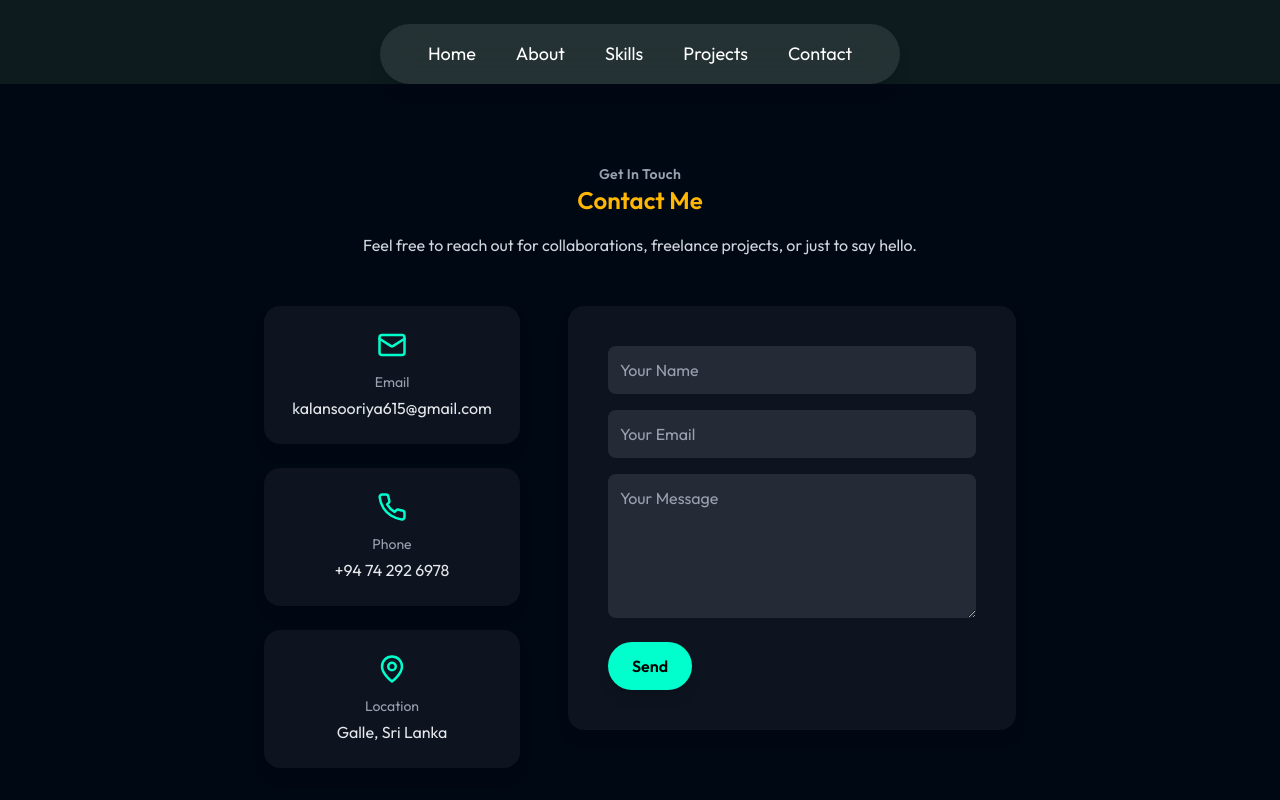
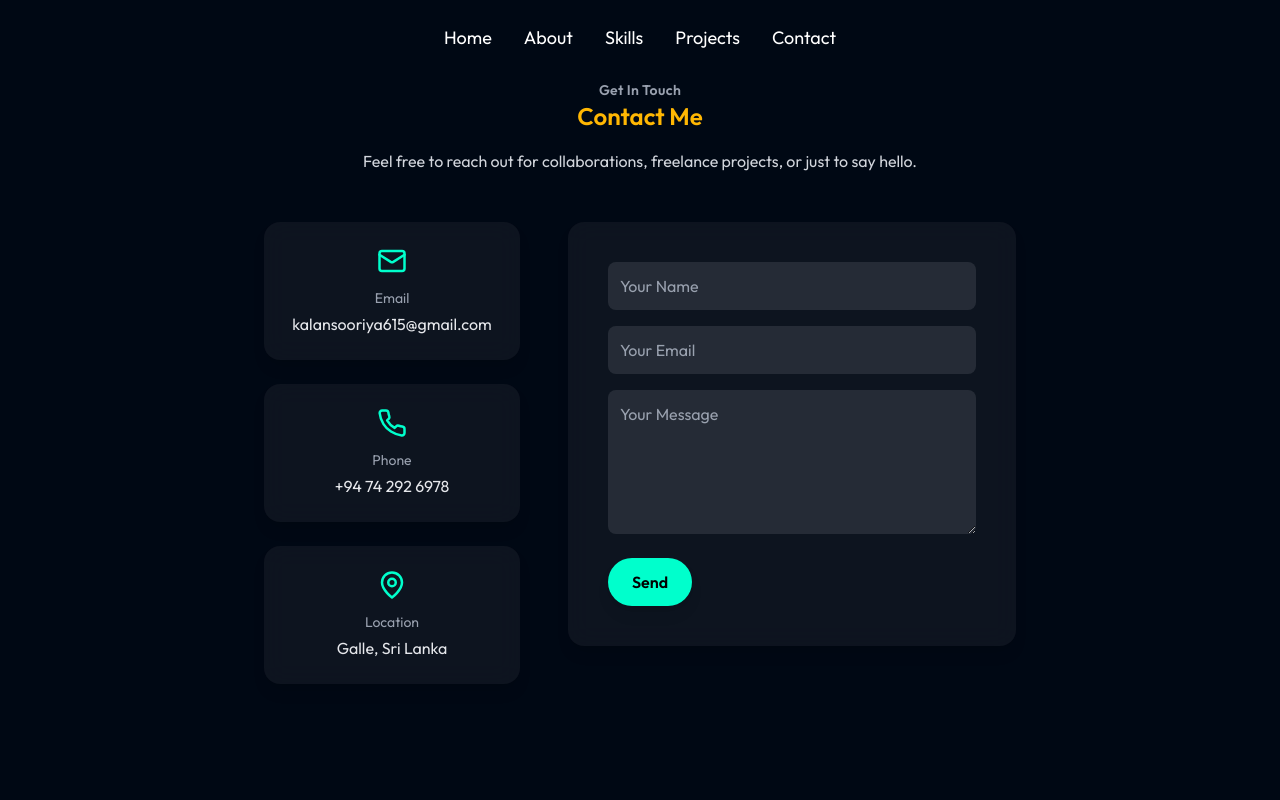
Before and after one commit to Praveenmkl/portfolio, a Next.js app: page /contact in a window 1280 px wide. Built offline with nearby package versions, Linux system fonts and the light colour scheme; a web font is replaced by a local one.

Commit message:
nav bar done

```diff
--- a/package.json
+++ b/package.json
@@ -14,6 +14,7 @@
     "next": "^14.0.4",
     "react": "^18.2.0",
     "react-dom": "^18.2.0",
+    "react-scroll": "^1.9.3",
     "three": "^0.180.0",
     "vanta": "^0.5.24"
   },
--- a/src/app/about/page.tsx
+++ b/src/app/about/page.tsx
@@ -3,7 +3,7 @@ import { Award, Globe, FolderKanban } from "lucide-react";
 
 const AboutMePage = () => {
   return (
-    <div>
+    <div id='about'>
       {/* About Me Section */}
       <section className="relative z-10 -mt-20 px-4 sm:px-8 max-w-7xl mx-auto  ">
 
--- a/src/app/components/Navbar.tsx
+++ b/src/app/components/Navbar.tsx
@@ -1,3 +1,113 @@
+"use client";
+
+import { useEffect, useState } from "react";
+import { Link as ScrollLink } from "react-scroll";
+import Image from "next/image";
+import menuIcon from "../../../public/menu-icon.png";
+
+const Navbar = () => {
+  const [sticky, setSticky] = useState(false);
+  const [mobileMenu, setMobileMenu] = useState(false);
+
+  useEffect(() => {
+    const handleScroll = () => setSticky(window.scrollY > 100);
+    window.addEventListener("scroll", handleScroll);
+    return () => window.removeEventListener("scroll", handleScroll);
+  }, []);
+
+  const toggleMenu = () => setMobileMenu((prev) => !prev);
+
+  // Define navbar items with custom offsets
+  const navItems = [
+    { name: "home", offset: -80 },
+    { name: "about", offset: -260 },
+    { name: "skills", offset: -80 },
+    { name: "projects", offset: -10 },
+    { name: "contact", offset: -20 },
+  ];
+
+  return (
+    <nav className={`fixed top-0 w-full z-50 py-2 transition-all ${sticky ? "bg-[#0d1b1e]/90 shadow-md backdrop-blur-lg" : "bg-transparent"}`}>
+      <div className="max-w-7xl mx-auto flex items-center justify-between px-6 md:px-12 py-4">
+
+        {/* Desktop Menu */}
+        <ul className="hidden md:flex flex-1 justify-center gap-8 text-white text-lg">
+          {navItems.map((item) => (
+            <li key={item.name}>
+              <ScrollLink
+                to={item.name}
+                smooth={true}
+                duration={500}
+                offset={item.offset}
+                className="cursor-pointer hover:text-[#ffb703] transition-colors capitalize"
+              >
+                {item.name}
+              </ScrollLink>
+            </li>
+          ))}
+        </ul>
+
+        {/* Mobile Menu Button */}
+        <div className="md:hidden">
+          <Image src={menuIcon} alt="Menu" className="w-8 cursor-pointer" onClick={toggleMenu} />
+        </div>
+      </div>
+
+      {/* Mobile Menu Dropdown */}
+      {mobileMenu && (
+        <ul className="flex flex-col items-center gap-6 text-white text-lg py-6 bg-[#0d1b1e]/95 backdrop-blur-lg md:hidden">
+          {navItems.map((item) => (
+            <li key={item.name}>
+              <ScrollLink
+                to={item.name}
+                smooth={true}
+                duration={500}
+                offset={item.offset}
+                onClick={toggleMenu}
+                className="cursor-pointer hover:text-[#ffb703] transition-colors capitalize"
+              >
+                {item.name}
+              </ScrollLink>
+            </li>
+          ))}
+        </ul>
+      )}
+    </nav>
+  );
+};
+
+export default Navbar;
+
+
+
+
+
+
+
+
+
+
+
+
+
+
+
+
+
+
+
+
+
+
+
+
+
+
+
+
+
+
+{/*
 "use client";
 
 import Link from "next/link";
@@ -12,17 +122,17 @@ const Navbar = () => {
         <Link href="/" className="hover:text-[#ffb703] transition-colors">
           Home
         </Link>
-        <Link href="/about" className="hover:text-[#ffb703] transition-colors">
+        <Link href="/" className="hover:text-[#ffb703] transition-colors">
           About
         </Link>
-        <Link href="/skills" className="hover:text-[#ffb703] transition-colors">
+        <Link href="/" className="hover:text-[#ffb703] transition-colors">
           Skills
         </Link>
-        <Link href="/projects" className="hover:text-[#ffb703] transition-colors">
+        <Link href="/" className="hover:text-[#ffb703] transition-colors">
           Projects
         </Link>
 
-        <Link href="/contact" className="hover:text-[#ffb703] transition-colors">
+        <Link href="/" className="hover:text-[#ffb703] transition-colors">
           Contact
         </Link>
       </nav>
@@ -30,4 +140,4 @@ const Navbar = () => {
   );
 };
 
-export default Navbar;
+export default Navbar; */}
--- a/src/app/contact/page.tsx
+++ b/src/app/contact/page.tsx
@@ -4,6 +4,7 @@ import { Mail, Phone, MapPin } from "lucide-react";
 
 const ContactMe = () => {
   return (
+    <div id="contact">
     <section className="relative z-10 mt-20 px-4 sm:px-8 w-full">
       {/* Section Title */}
       <div className="text-center mb-12 max-w-7xl mx-auto">
@@ -65,6 +66,7 @@ const ContactMe = () => {
         </div>
       </div>
     </section>
+    </div>
   );
 };
 
--- a/src/app/page.js
+++ b/src/app/page.js
@@ -66,11 +66,12 @@ export default function Home() {
 
   return (
 
+
     <main className="relative min-h-screen bg-[#0d1b1e] text-white flex flex-col items-center justify-center  py-10 pb-0 overflow-hidden">
 
       {/* <div className="absolute -top-10 right-300 m-6 w-60 h-60 bg-[#ffb703] rounded-[40%] blur-2xl opacity-100"></div>*/}
       {/* Hero Section */}
-      <section className="text-center max-w-sm sm:max-w-3xl relative z-10 py-10">
+      <section id="home" className="text-center max-w-sm sm:max-w-3xl relative z-10 py-10 mt-10">
 
         {/* Profile Image */}
         <div className="flex justify-center pb-6">
@@ -115,22 +116,22 @@ export default function Home() {
           </Link>
         </div>
 
+        <section className="max-w-xs sm:max-w-2xl text-center text-gray-300 relative z-10 px-4 py-2 mt-10">
 
+
+
+          <p className="text-sm sm:text-base leading-relaxed">
+            With a strong background in graphic design and content creation, I
+            specialize in crafting digital experiences that combine creativity
+            with functionality. From sleek websites to engaging visuals, I bring
+            ideas to life through design and code.
+          </p>
+        </section>
 
       </section>
 
       {/* About / Short Intro */}
-      <section className="max-w-xs sm:max-w-2xl text-center text-gray-300 relative z-10 px-4 py-2">
 
-
-
-        <p className="text-sm sm:text-base leading-relaxed">
-          With a strong background in graphic design and content creation, I
-          specialize in crafting digital experiences that combine creativity
-          with functionality. From sleek websites to engaging visuals, I bring
-          ideas to life through design and code.
-        </p>
-      </section>
       <SplineScene
         url="https://prod.spline.design/fwjY59Rl0N2qLavr/scene.splinecode"
 
@@ -142,8 +143,8 @@ export default function Home() {
       <Projects />
       <Contactus />
       <SocialSidebar />
-      <ScrollDown/>
-      <Footer/>
+      <ScrollDown />
+      <Footer />
 
 
 
--- a/src/app/projects/page.tsx
+++ b/src/app/projects/page.tsx
@@ -39,6 +39,7 @@ const Projects = () => {
   };
 
   return (
+    <div id="projects">
     <section className="relative z-10 mt-20 px-4 sm:px-8 max-w-7xl mx-auto">
       {/* Section Title */}
       <div className="text-center mb-12">
@@ -132,6 +133,7 @@ const Projects = () => {
         </button>
       </div>
     </section>
+    </div>
   );
 };
 
--- a/src/app/skills/page.tsx
+++ b/src/app/skills/page.tsx
@@ -3,6 +3,7 @@ import { Code, Palette, PenTool } from "lucide-react";
 
 const Skills = () => {
   return (
+     <div id='skills'>
     <section className="relative z-10 mt-20 px-4 sm:px-8 max-w-7xl mx-auto">
 
       {/* Section Title */}
@@ -15,7 +16,7 @@ const Skills = () => {
       </div>
 
       {/* Skills Cards */}
-      <div className="w-4xl grid grid-cols-1 sm:grid-cols-3 gap-6 mb-10">
+      <div className="w-4xl grid grid-cols-1 sm:grid-cols-3 gap-6 mb-10 ">
 
         {/* UI/UX Design */}
         <div className="p-6 rounded-2xl bg-white/5 backdrop-blur-md shadow-lg text-center
@@ -70,6 +71,8 @@ const Skills = () => {
         </p>
       </div>
     </section>
+
+    </div>
   );
 };
 
```
Also changed, not shown: public/menu-icon.png (added), 1 other file (tests, documents, lock files or other folders).
